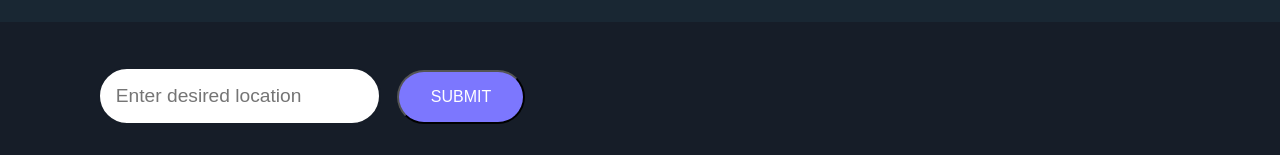
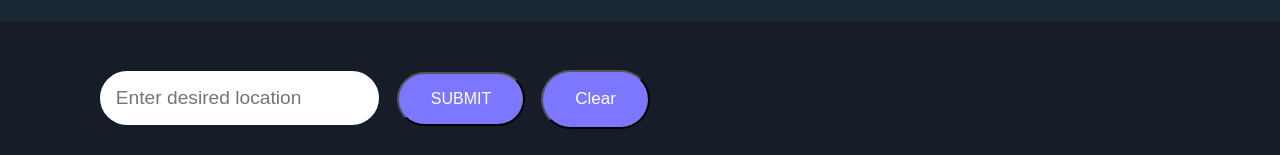
Before and after one commit to surajondev/get-weather, a React (Create React App) app: page / in a window 1280 px wide. Shown: the part 127-282 px from the top of the page. Built offline with nearby package versions, Linux system fonts and the light colour scheme; no server answers.

Commit message:
added clear button beside submit button

```diff
--- a/src/App.js
+++ b/src/App.js
@@ -7,6 +7,8 @@ import 'react-toastify/dist/ReactToastify.css';
 class App extends React.Component {
   constructor() {
     super();
+
+
     this.state = {
       city_name: "london",
       error: false,
@@ -23,6 +25,7 @@ class App extends React.Component {
     };
     this.city = this.city.bind(this);
     this.submit = this.submit.bind(this);
+    this.clearInput = this.clearInput.bind(this);
     this.componentWillMount = this.componentWillMount.bind(this);
     this.closeToasterMessage = this.closeToasterMessage.bind(this);
   }
@@ -47,6 +50,11 @@ class App extends React.Component {
   submit(e) {
     e.preventDefault();
     this.componentWillMount();
+  }
+  clearInput() {
+    this.setState({
+      city_name: "",
+    });
   }
 
   componentWillMount() {
@@ -117,6 +125,9 @@ class App extends React.Component {
           <button className="submit-button" onClick={this.submit}>
             <p className="p-submit">SUBMIT</p>
           </button>
+          <button className="clear-button" onClick={this.clearInput}>
+            Clear
+          </button>
         </form>
         <Appcontainer
           temp={this.state.temp}
--- a/src/index.css
+++ b/src/index.css
@@ -96,6 +96,18 @@ p {
   padding: 0 2rem;
   cursor: pointer;
 }
+.clear-button{
+   font-size:17px ;
+  margin-top: 1rem;
+  margin-left: 1rem;
+  font-family: Arial, sans-serif;
+  background-color: #7c77fe;
+  border-radius: 10em;
+  padding: 1.1rem 2rem;
+  cursor: pointer;
+  color: white;
+
+}
 
 .cancel-button {
   color: white;
@@ -108,6 +120,12 @@ p {
 .form {
   justify-content: center;
 }
+
+
+.clear-button:hover {
+  background-color: #6c7077;
+}
+
 
 .submit-button:hover {
   background-color: #6c7077;
```
